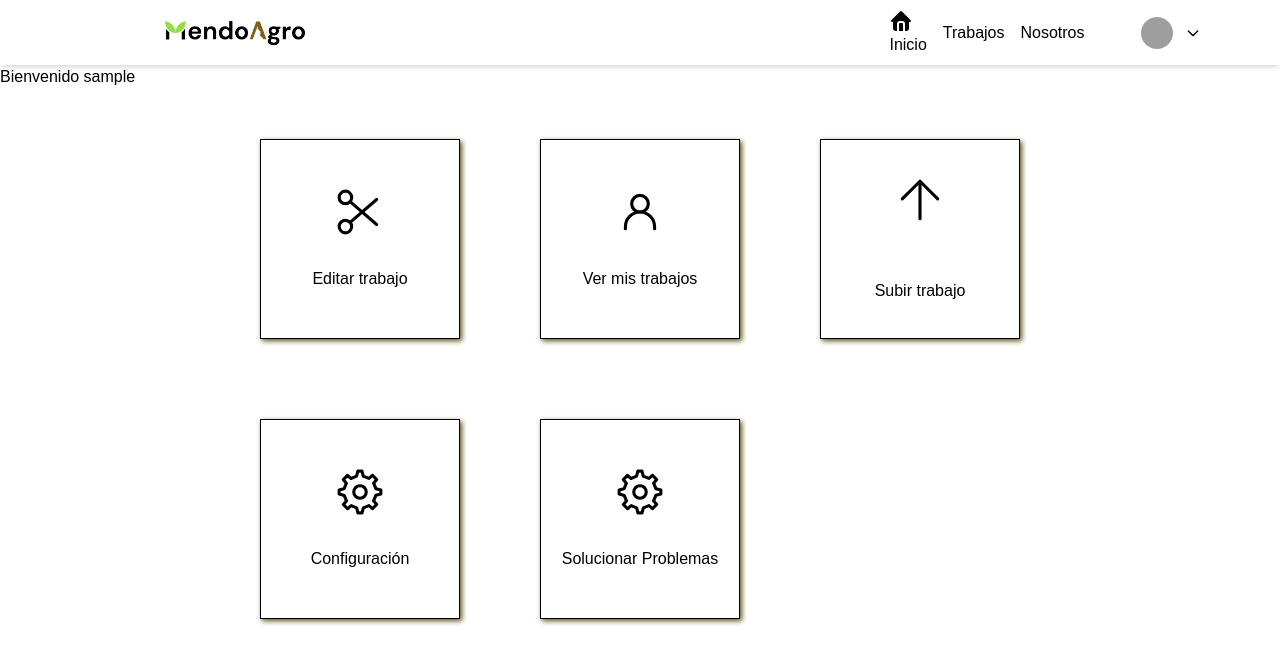
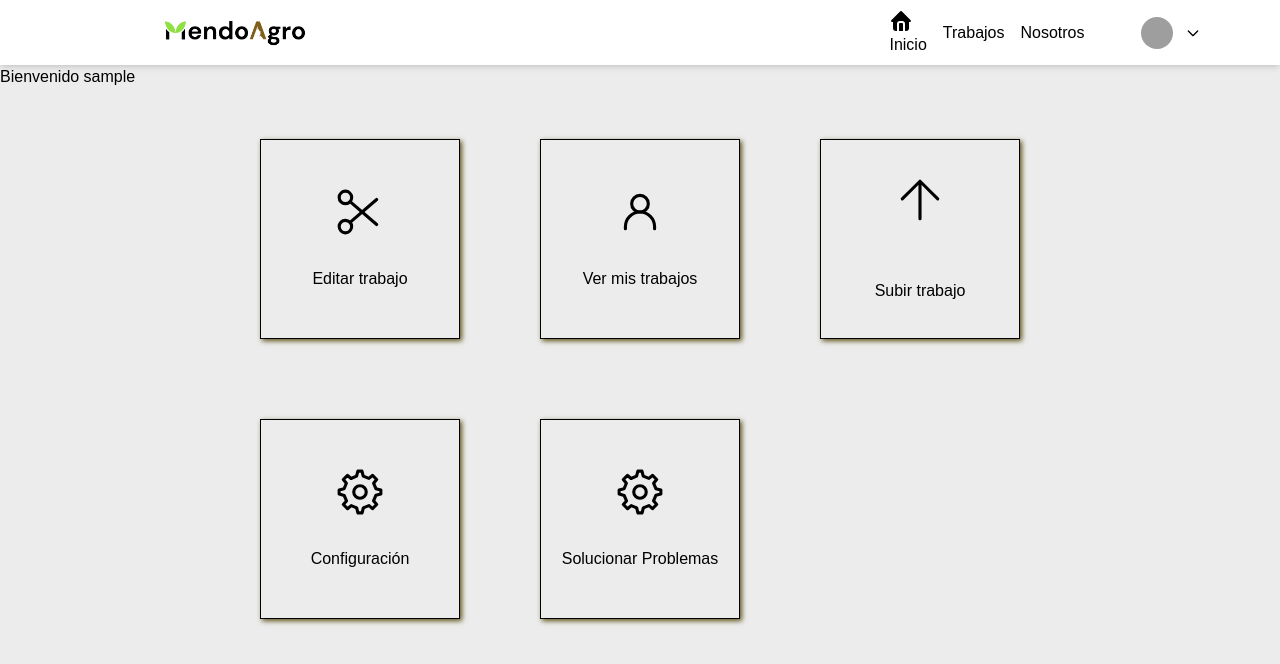
Before and after one commit to luanacanselmo/MendoAgro, a PHP site: page /vista/inicio.php in a window 1280 px wide. Shown: the top 664 px of the page. Run offline with PHP 8.4, Linux system fonts and the light colour scheme; the visitor is signed in with stand-in values (Sample User, id 1); some libraries are stand-ins or nearby versions; grey boxes are pictures that could not be loaded.

Commit message:
inicio en admin

```diff
--- a/vista/css/inicio.css
+++ b/vista/css/inicio.css
@@ -1,11 +1,15 @@
 * {
+
     margin: 0;
     padding: 0;
     box-sizing: border-box;
+
 }
 
 body {
     font-family: Arial, sans-serif;
+    background-color: rgba(134, 134, 134, 0.148);
+
 }
 
 .iniciovista {
@@ -15,6 +19,7 @@ body {
     grid-template-rows: repeat(2, 200px); /* Dos filas de 200px de alto */
     gap: 80px; /* Espacio entre cuadros */
     justify-content: center; /* Centra los elementos horizontalmente */
+
 }
 
 .op1, .op2, .op3, .op4, .op5 {
```
